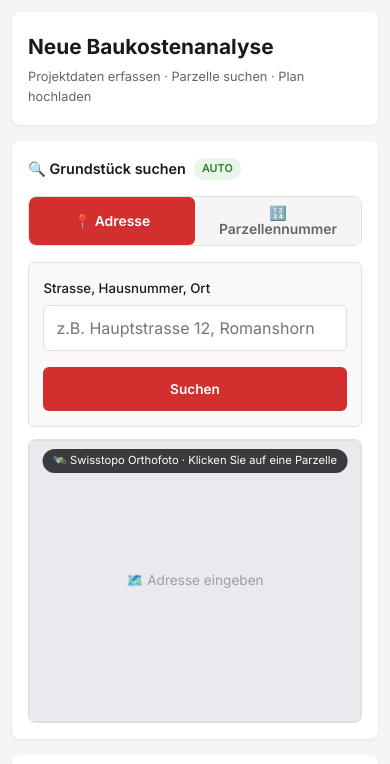
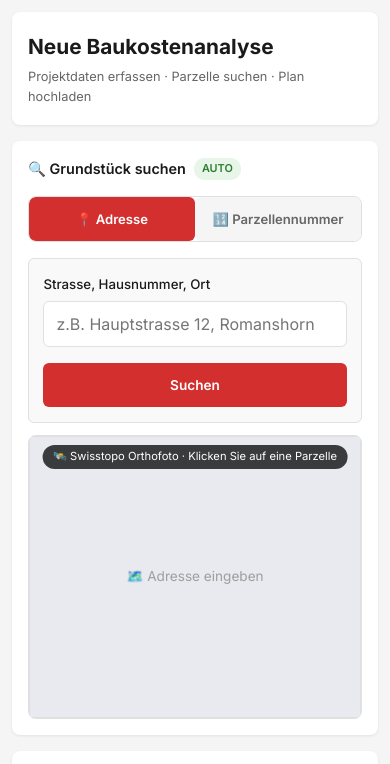
Before and after one commit to raphaelvonbueren-hue/forol-lab, a plain HTML site: page public/index.html in a window 390 px wide. Shown: the top 764 px of the page. Drawn offline with nearby package versions, Linux system fonts and the light colour scheme.

Commit message:
Fix: Tab-Switcher Adresse/Parzelle Mobile
PROBLEM:
- Inline styles auf Buttons wurden von globalem button{} CSS
  teilweise überschrieben (min-height, padding)
- Kein touch-action → iOS 300ms delay / ignorierte Taps
- type Attribut fehlte → Buttons könnten als submit interpretiert werden

FIX:
- Eigene CSS-Klassen .search-tabs / .search-tab-btn
- touch-action:manipulation für sofortige Taps
- type='button' explizit gesetzt
- -webkit-tap-highlight-color für visuelles Feedback
- classList.toggle statt inline style manipulation
- min-height:44px für Apple HIG Touch-Target
- Mobile: 100% width, kompaktere Padding

```diff
--- a/public/index.html
+++ b/public/index.html
@@ -72,6 +72,45 @@ button{font-family:'Inter',sans-serif;padding:0.65rem 1.25rem;border:none;border
 .btab:hover:not(.sel){border-color:var(--red)}
 
 
+
+/* SEARCH TAB SWITCHER */
+.search-tabs{
+  display:flex;
+  gap:0;
+  margin-bottom:1rem;
+  border:1px solid var(--br);
+  border-radius:8px;
+  overflow:hidden;
+  width:100%;
+  max-width:340px
+}
+.search-tab-btn{
+  flex:1;
+  padding:0.7rem 1rem;
+  border:none;
+  cursor:pointer;
+  font-size:0.87rem;
+  font-weight:600;
+  background:#f5f5f5;
+  color:var(--gt);
+  transition:background 0.15s, color 0.15s;
+  text-align:center;
+  min-height:44px;
+  -webkit-tap-highlight-color:rgba(0,0,0,0.1);
+  user-select:none;
+  touch-action:manipulation
+}
+.search-tab-btn.active{
+  background:var(--red);
+  color:white
+}
+.search-tab-btn:active{
+  opacity:0.85
+}
+@media(max-width:768px){
+  .search-tabs{max-width:100%}
+  .search-tab-btn{font-size:0.82rem;padding:0.65rem 0.5rem}
+}
 /* SEARCH TABS */
 /* Parcel search grid mobile */
 @media(max-width:768px){
@@ -223,10 +262,7 @@ button{font-family:'Inter',sans-serif;padding:0.65rem 1.25rem;border:none;border
     width:100%;margin-top:0.25rem
   }
 
-  /* Tab-Buttons vollbreite */
-  #tabAddrBtn,#tabParcelBtn{
-    flex:1;justify-content:center;text-align:center
-  }
+
 
   /* Address suggestions */
   .addr-suggestion{padding:0.75rem 0.9rem}
@@ -395,13 +431,11 @@ button{font-family:'Inter',sans-serif;padding:0.65rem 1.25rem;border:none;border
         <div class="card-title">🔍 Grundstück suchen <span class="badge badge-green">AUTO</span></div>
 
         <!-- Tab switcher -->
-        <div style="display:flex;gap:0;margin-bottom:1rem;border:1px solid var(--br);border-radius:8px;overflow:hidden;width:100%;max-width:340px">
-          <button id="tabAddrBtn" onclick="switchSearchTab('addr')"
-            style="padding:0.5rem 1.25rem;border:none;cursor:pointer;font-size:0.87rem;font-weight:600;background:var(--red);color:white;transition:all 0.2s">
+        <div class="search-tabs">
+          <button type="button" id="tabAddrBtn" class="search-tab-btn active" onclick="switchSearchTab('addr')">
             📍 Adresse
           </button>
-          <button id="tabParcelBtn" onclick="switchSearchTab('parcel')"
-            style="padding:0.5rem 1.25rem;border:none;cursor:pointer;font-size:0.87rem;font-weight:600;background:#f5f5f5;color:var(--gt);transition:all 0.2s">
+          <button type="button" id="tabParcelBtn" class="search-tab-btn" onclick="switchSearchTab('parcel')">
             🔢 Parzellennummer
           </button>
         </div>
@@ -1177,17 +1211,20 @@ function selectPLZEntry(plz, name, kt) {
 // ─── TAB SWITCHER ──────────────────────────────────────────────────────────
 function switchSearchTab(tab) {
   const isAddr = tab === 'addr';
-  document.getElementById('tabAddr').style.display   = isAddr ? '' : 'none';
-  document.getElementById('tabParcel').style.display = isAddr ? 'none' : '';
-  document.getElementById('tabAddrBtn').style.background   = isAddr ? 'var(--red)' : '#f5f5f5';
-  document.getElementById('tabAddrBtn').style.color        = isAddr ? 'white' : 'var(--gt)';
-  document.getElementById('tabParcelBtn').style.background = isAddr ? '#f5f5f5' : 'var(--red)';
-  document.getElementById('tabParcelBtn').style.color      = isAddr ? 'var(--gt)' : 'white';
-  // Show map immediately on first open
-  const wrap = document.getElementById('parcelMapWrap');
-  if (!window._leafletMap) {
-    wrap.style.display = 'block';
+  const tabAddr = document.getElementById('tabAddr');
+  const tabParcel = document.getElementById('tabParcel');
+  const btnAddr = document.getElementById('tabAddrBtn');
+  const btnParcel = document.getElementById('tabParcelBtn');
+  if (!tabAddr || !tabParcel || !btnAddr || !btnParcel) return;
+  tabAddr.style.display   = isAddr ? '' : 'none';
+  tabParcel.style.display = isAddr ? 'none' : '';
+  btnAddr.classList.toggle('active', isAddr);
+  btnParcel.classList.toggle('active', !isAddr);
+  // Ensure map is initialized
+  if (!window._leafletMap && typeof L !== 'undefined' && typeof showParcelMap === 'function') {
     showParcelMap(47.55, 9.35, null, 11);
+  } else if (window._leafletMap) {
+    setTimeout(() => window._leafletMap.invalidateSize(true), 100);
   }
 }
 
```
